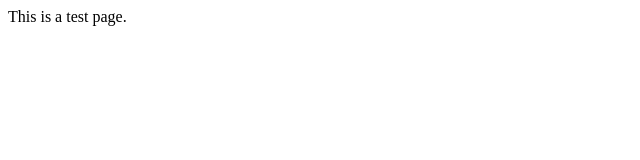
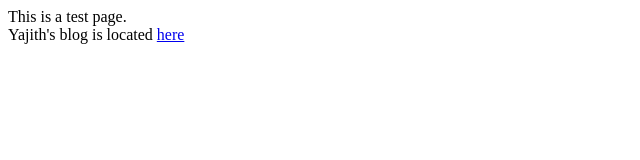
Before and after one commit to yajith/yajith.github.io, a plain HTML site: page index.html in a window 1280 px wide. Shown: the whole page, without its empty margins (0-640 px from the left). Drawn offline with Linux system fonts and the light colour scheme.

Commit message:
added a link to the blog

```diff
--- a/index.html
+++ b/index.html
@@ -1,4 +1,5 @@
 <HTML>
 <TITLE>Checking out Github.io</TITLE>
-<BODY>This is a test page.</br></BODY>
+<BODY>This is a test page.</br>
+Yajith's blog is located <a href="http://yajith.blogspot.com">here</a></BODY>
 </HTML>
```
